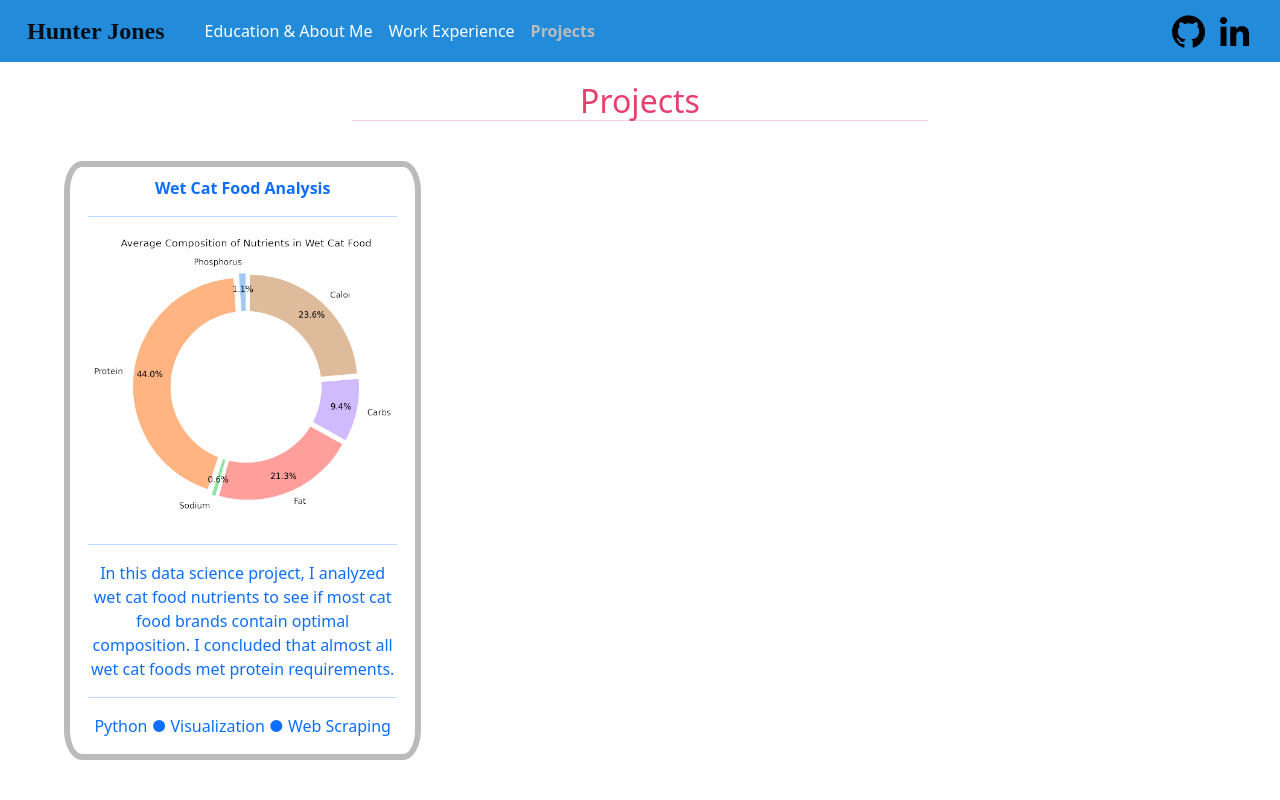
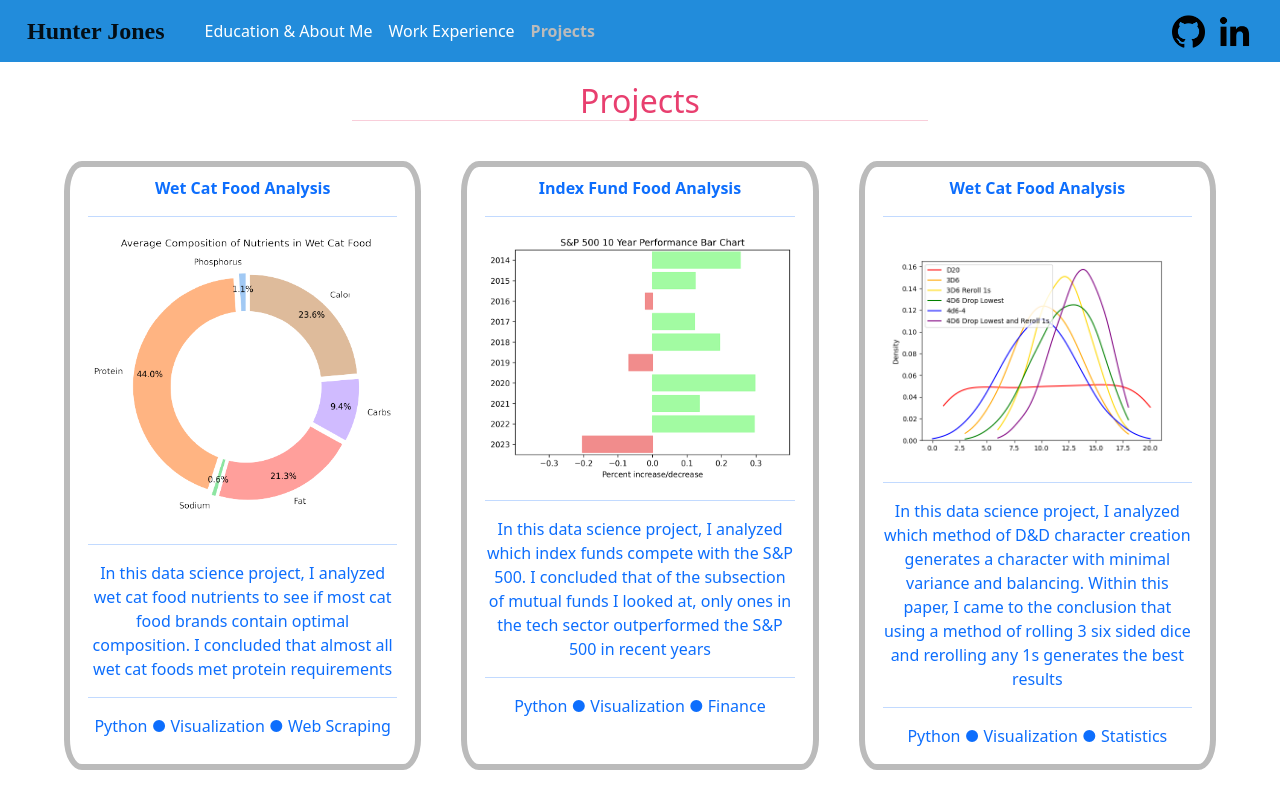
Before and after one commit to Hunter-Jones/hunter-jones.github.io, an Angular app: page /projects in a window 1280 px wide. Built offline with nearby package versions, Linux system fonts and the light colour scheme.

Commit message:
Update information
Update information as well as provide slight visual changes

```diff
--- a/src/app/tabs/contact-me/contact-me.component.html
+++ b/src/app/tabs/contact-me/contact-me.component.html
@@ -4,8 +4,8 @@
 
     <div class="entry">
       <ul class="entry-content">
-        <li><b>Passionate Up-and-Coming Data Scientist</b>: I am a dedicated and passionate data scientist with a strong background in computer science, economics, and statistics. I am driven by my curiosity to explore data, uncover meaningful insights, and make informed decisions that drive positive outcomes.</li>
-        <li><b>Problem Solver with a Data-Driven Approach</b>: I thrive on solving complex problems using a data-driven approach. By leveraging statistical techniques, machine learning algorithms, and my expertise in programming, I have the ability to extract valuable insights from data.</li>
+        <li><b>Passionate Computer Scientist</b>: I am a dedicated and passionate programmer with a strong background in CS, Econ, and Statistics</li>
+        <li><b>Problem Solver with a Data-Driven Approach</b>: I enjoy solving problems using a data-driven approach by leveraging statistical techniques, machine learning algorithms, and my experience in programming to extract valuable insights from data</li>
         <li><b>Thank you for visiting my portfolio page</b></li>
       </ul>
     </div>
--- a/src/app/tabs/cs-projects/cs-projects.component.html
+++ b/src/app/tabs/cs-projects/cs-projects.component.html
@@ -13,28 +13,42 @@
                 </div>
                 <hr>
                 <div class="section-box-text">
-                    <p>In this data science project, I analyzed wet cat food nutrients to see if most cat food brands contain optimal composition. I concluded that almost all wet cat foods met protein requirements.</p>
+                    <p>In this data science project, I analyzed wet cat food nutrients to see if most cat food brands contain optimal composition. I concluded that almost all wet cat foods met protein requirements</p>
                     <hr>
                     <p><span>Python</span> ● <span>Visualization</span> ● <span>Web Scraping</span></p>
                 </div>
             </a>
         </div>
-
-        <!-- <div class="section-box">
-            <a class="unstyled-a" href="https://github.com/Hunter-Jones/wet-catfood-analysis">
+        <div class="section-box">
+            <a class="unstyled-a" href="https://github.com/Hunter-Jones/IndexFundAnalysis">
+                <p><b>Index Fund Food Analysis</b></p>
+                <hr>
+                <div class="section-box-image">
+                    <img src="../../../assets/project-graphics/indexFund-fig1.png">
+                </div>
+                <hr>
+                <div class="section-box-text">
+                    <p>In this data science project, I analyzed which index funds compete with the S&P 500. I concluded that of the subsection of mutual funds I looked at, only ones in the tech sector outperformed the S&P 500 in recent years</p>
+                    <hr>
+                    <p><span>Python</span> ● <span>Visualization</span> ● <span>Finance</span></p>
+                </div>
+            </a>
+        </div>
+        <div class="section-box">
+            <a class="unstyled-a" href="https://github.com/Hunter-Jones/dnd_analysis">
                 <p><b>Wet Cat Food Analysis</b></p>
                 <hr>
                 <div class="section-box-image">
-                    <img src="../../../assets/project-graphics/wetCatFood-fig1.png">
+                    <img src="../../../assets/project-graphics/dnd-fig1.png">
                 </div>
                 <hr>
                 <div class="section-box-text">
-                    <p>In this data science project, I analyzed wet cat food nutrients to see if most cat food brands contain optimal composition. I concluded that almost all wet cat foods met protein requirements.</p>
+                    <p>In this data science project, I analyzed which method of D&D character creation generates a character with minimal variance and balancing. Within this paper, I came to the conclusion that using a method of rolling 3 six sided dice and rerolling any 1s generates the best results</p>
                     <hr>
-                    <p><span>Python</span> ● <span>Visualization</span> ● <span>Web Scraping</span></p>
+                    <p><span>Python</span> ● <span>Visualization</span> ● <span>Statistics</span></p>
                 </div>
             </a>
-        </div> -->
+        </div>
 
 
 
--- a/src/app/tabs/tabs.component.scss
+++ b/src/app/tabs/tabs.component.scss
@@ -98,15 +98,24 @@
 }
 
 @media screen and (max-width: 900px)  {
+	.section-box
+	{
+		border-radius: 3.5%;
+	}
 	.section-box-container
 	{
 		grid-template-columns: repeat(2, 1fr);
 	}
 }
-@media screen and (max-width: 600px)  {
+@media screen and (max-width: 700px)  {
+	.section-box
+	{
+		border-radius: 2%;
+	}
 	.section-box-container
 	{
-		grid-template-columns: repeat(1, 1fr);
+		grid-template-columns: repeat(2, 1fr);
+
 	}
 }
 .section-box
--- a/src/app/tabs/work-experience/work-experience.component.html
+++ b/src/app/tabs/work-experience/work-experience.component.html
@@ -3,18 +3,27 @@
     <hr class="section-headline-hr">
 
     <div class="entry">
+      <h3 class="entry-headline">Junior Software Developer <span class="entry-headline-right">May 2023 - </span></h3>
+      <p class="entry-subheadline"><span>Comsat Architects,</span> <i> Rocky River Ohio</i></p>
+      <ul class="entry-content">
+        <li>Leveraged Python to create a command line program to extract data from Microsoft word docs which can be further analyzed in a database</li>
+        <li>Enhanced the functionality of an Angular-based webpage to meet client requirements by modifying an existing codebase</li>
+      </ul>
+    </div>
+
+    <div class="entry">
       <h3 class="entry-headline">Resident Assistant (RA) <span class="entry-headline-right">August 2021 - </span></h3>
-      <p class="entry-subheadline"><span>Kent State,</span> <i>Kent Ohio</i></p>
+      <p class="entry-subheadline"><span>Kent State,</span> <i> Kent Ohio</i></p>
       <ul class="entry-content">
         <li>Designed and executed community-building programs focused on academic success, mental health, and diversity and inclusion</li>
         <li>Fostered positive relationships between residents and housing staff as a liaison between 80 residents and housing staff and collaborating with other RAs to enforce policies and create a safe and inclusive environment</li>
-        <li>Utilized strong organizational and time management skills to balance demanding responsibilities with academic coursework</li>
+        <li>Utilized strong leadership, organizational, and time management skills to balance demanding responsibilities with academic coursework</li>
       </ul>
     </div>
 
     <div class="entry">
       <h3 class="entry-headline">Engineering Intern <span class="entry-headline-right">January 2020 - March 2020</span></h3>
-      <p class="entry-subheadline"><span>Masters Precision Machining Inc,</span> <i>Kent Ohio</i></p>
+      <p class="entry-subheadline"><span>Masters Precision Machining Inc,</span> <i> Kent Ohio</i></p>
       <ul class="entry-content">
         <li>Selected as one of four students to participate in Hoban High School's Pre-Engineering III Co-op experience</li>
         <li>Demonstrated proficiency in using Fusion 360 CAD software to design and create 3D models for CNC milling</li>
@@ -23,9 +32,9 @@
 
     <div class="entry">
       <h3 class="entry-headline">Technology Intern <span class="entry-headline-right">July 2018 - March 2020</span></h3>
-      <p class="entry-subheadline"><span>New Territory,</span> <i>Akron Ohio</i></p>
+      <p class="entry-subheadline"><span>New Territory,</span> <i> Akron Ohio</i></p>
       <ul class="entry-content">
-        <li>Developed and implemented social augmented reality marketing experiences for Snapchat and Facebook using software manipulation techniques</li>
+        <li>Constructed social augmented reality marketing experiences for use on Snapchat and Facebook using software manipulation techniques</li>
         <li>Designed a virtual reality guided meditation application for the elderly utilizing the Unity Game Engine</li>
         <li>Programmed an Amazon Alexa skill with Node.js to provide information company and streamlining customer inquiries</li>
         <li>Provided on-demand technical support and customer service during video game tournaments through New Territory Gaming</li>
@@ -34,10 +43,10 @@
 
     <div class="entry">
       <h3 class="entry-headline">IT Intern <span class="entry-headline-right">June 2011 - July 2019</span></h3>
-      <p class="entry-subheadline"><span>Thomarios,</span> <i>Copley Ohio</i></p>
+      <p class="entry-subheadline"><span>Thomarios,</span> <i> Copley Ohio</i></p>
       <ul class="entry-content">
-        <li>Participated in the All Akron Student Engineering Program attending multiple engineering, professionalism, and leadership workshops including a career fair which lead to a 2-week internship as part of the program</li>
-        <li>Collaborated with other IT department members to manage and maintain company computers, demonstrating a strong understanding of IT concepts and effective teamwork skills</li>
+        <li>Participated in the All Akron Student Engineering Program, engaging in a comprehensive series of engineering, professionalism, and leadership workshops, culminating in a career fair and internship opportunity</li>
+        <li>Participated in the All Akron Student Engineering Program, attending a series of engineering, professionalism, and leadership workshops culminating in a career fair and internship</li>
       </ul>
     </div>
   </div>
```
Also changed, not shown: src/assets/project-graphics/dnd-fig1.png (added), src/assets/project-graphics/indexFund-fig1.png (added), 6 other files (tests, documents, lock files or other folders).
